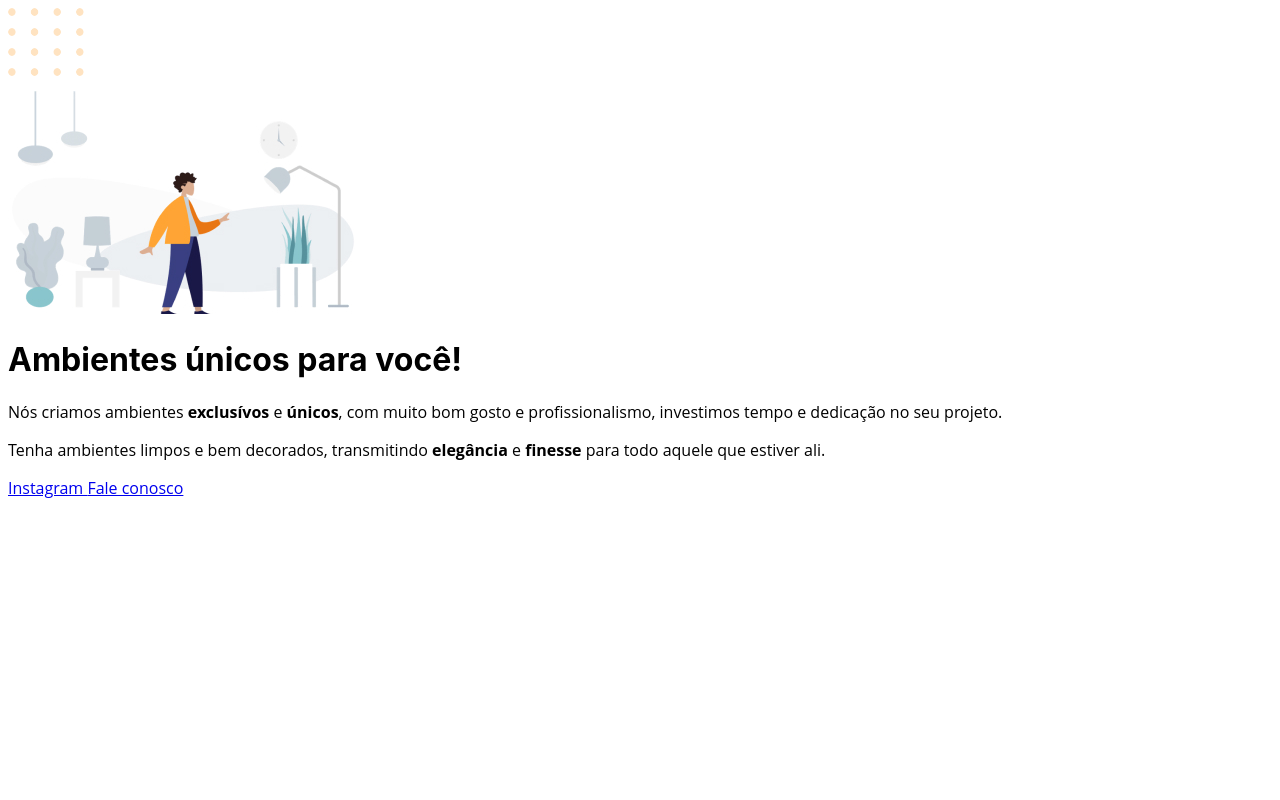
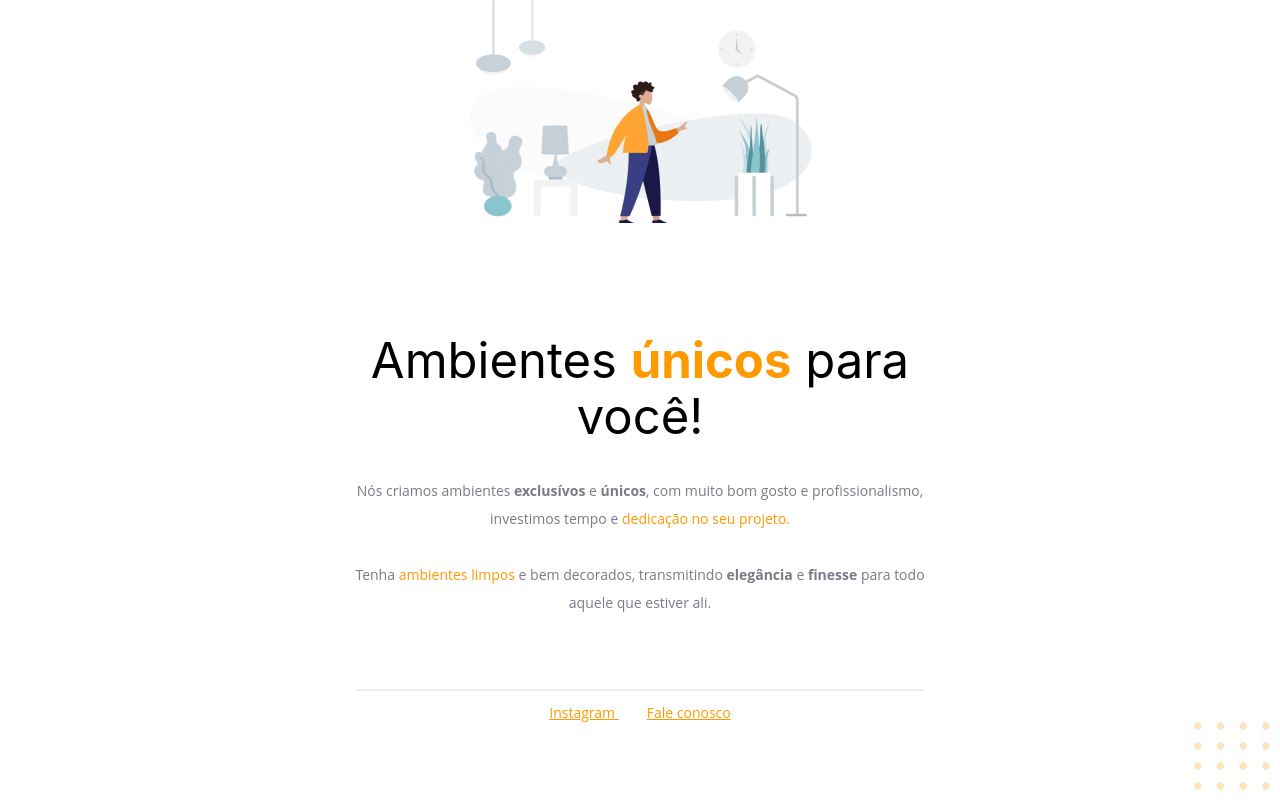
Before and after one commit to IuriCavalcante/Projetos-Rocketseat, a plain HTML site: page Projeto 01/index.html in a window 1280 px wide. Drawn offline with Linux system fonts and the light colour scheme; a web font is replaced by a local one.

Commit message:
Projeto 01 finalizado. Aprendendo a utilizar html e css.

```diff
--- a/Projeto 01/index.html
+++ b/Projeto 01/index.html
@@ -1,25 +1,22 @@
 <!DOCTYPE html>
 <html lang="pt-br">
   <head>
-    <link rel="preconnect" href="https://fonts.googleapis.com">
-    <link rel="preconnect" href="https://fonts.gstatic.com" crossorigin>
+    <link rel="preconnect" href="https://fonts.googleapis.com" />
+    <link rel="preconnect" href="https://fonts.gstatic.com" crossorigin />
 
     <meta charset="UTF-8" />
     <meta name="viewport" content="width=device-width, initial-scale=1.0" />
 
     <title>Móveis Customizados</title>
 
-    <link href="https: //fonts.googleapis.com/css2?family= Inter: família= Inter:wght@400;700 &família= Open+Sans:wght@400;700 & display=swap" rel="stylesheet">
+    <link
+      href="https: //fonts.googleapis.com/css2?family= Inter: família= Inter:wght@400;700 &família= Open+Sans:wght@400;700 & display=swap"
+      rel="stylesheet"
+    />
 
-    <link rel="stylesheet" href="style.css">
-
+    <link rel="stylesheet" href="style.css" />
   </head>
   <body>
-    <img
-      id="balls"
-      src="imagens/balls-decoration.svg"
-      alt="Bolinhas laranjadas no canto direito inferior da tela"
-    />
     <div id="hero">
       <img
         src="imagens/image 1.jpg"
@@ -31,15 +28,30 @@
         Nós criamos ambientes <strong>exclusívos</strong> e
         <strong>únicos</strong>, com muito bom gosto e profissionalismo,
         investimos tempo e <span>dedicação no seu projeto.</span>
-      </p>
-      <p>
+
+        <br />
+        <br />
+
         Tenha <span>ambientes limpos</span> e bem decorados, transmitindo
-        <strong>elegância</strong> e <strong>finesse</strong> para todo aquele que estiver ali.
+        <strong>elegância</strong> e <strong>finesse</strong> para todo aquele
+        que estiver ali.
       </p>
     </div>
     <div id="footer">
-      <a href="https:instagram.com/moveisparavoce"> Instagram </a>
+      <div class="line"></div>
+
+      <div id="line"></div>
+
+      <a target="_blank" href="https:instagram.com/moveisparavoce">
+        Instagram
+      </a>
+
       <a href="mailto:contato@moveisparavoce.com"> Fale conosco </a>
     </div>
+    <img
+      id="balls"
+      src="imagens/balls-decoration.svg"
+      alt="Bolinhas laranjadas no canto direito inferior da tela"
+    />
   </body>
 </html>
--- a/Projeto 01/style.css
+++ b/Projeto 01/style.css
@@ -1,7 +1,56 @@
+body {
+  font-family: 'Open Sans', sans-serif;
+  text-align: center;
+  margin: 0;
+}
+
+#hero {
+  width: 592px;
+  margin: 0 auto 72px;
+}
+
+#hero img {
+  margin-bottom: 72px;
+}
+
 h1 {
   font-family: 'Inter', sem serifa;
+  font-size: 49px;
+  line-height: 56px;
+  font-weight: normal;
+
+  margin-bottom: 32px;
 }
 
-body {
-  font-family: 'Open Sans', sans-serif;
+h1 span {
+  font-weight: bold;
 }
+
+span,
+a {
+  color: #ff9900;
+}
+
+p,
+#footer {
+  color: #7d7987;
+  font-size: 14px;
+  line-height: 28px;
+}
+
+#footer a + a {
+  margin-left: 28px;
+}
+
+.line {
+  width: 568px;
+  height: 0;
+  margin: 0 auto 8px;
+  border: 1px solid #eceff2;
+}
+
+#balls {
+  position: fixed;
+  bottom: 0px;
+  right: 0px;
+}
```
